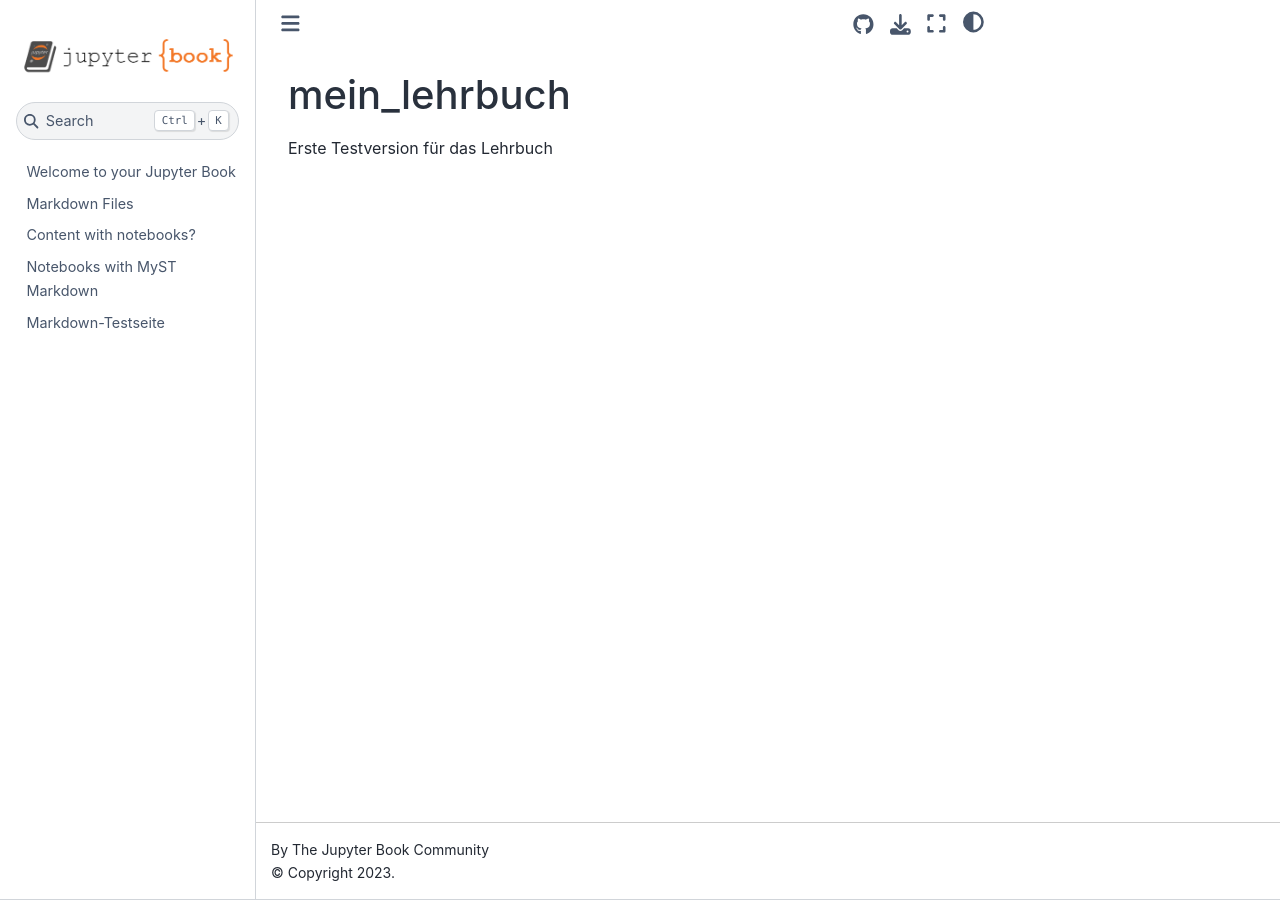
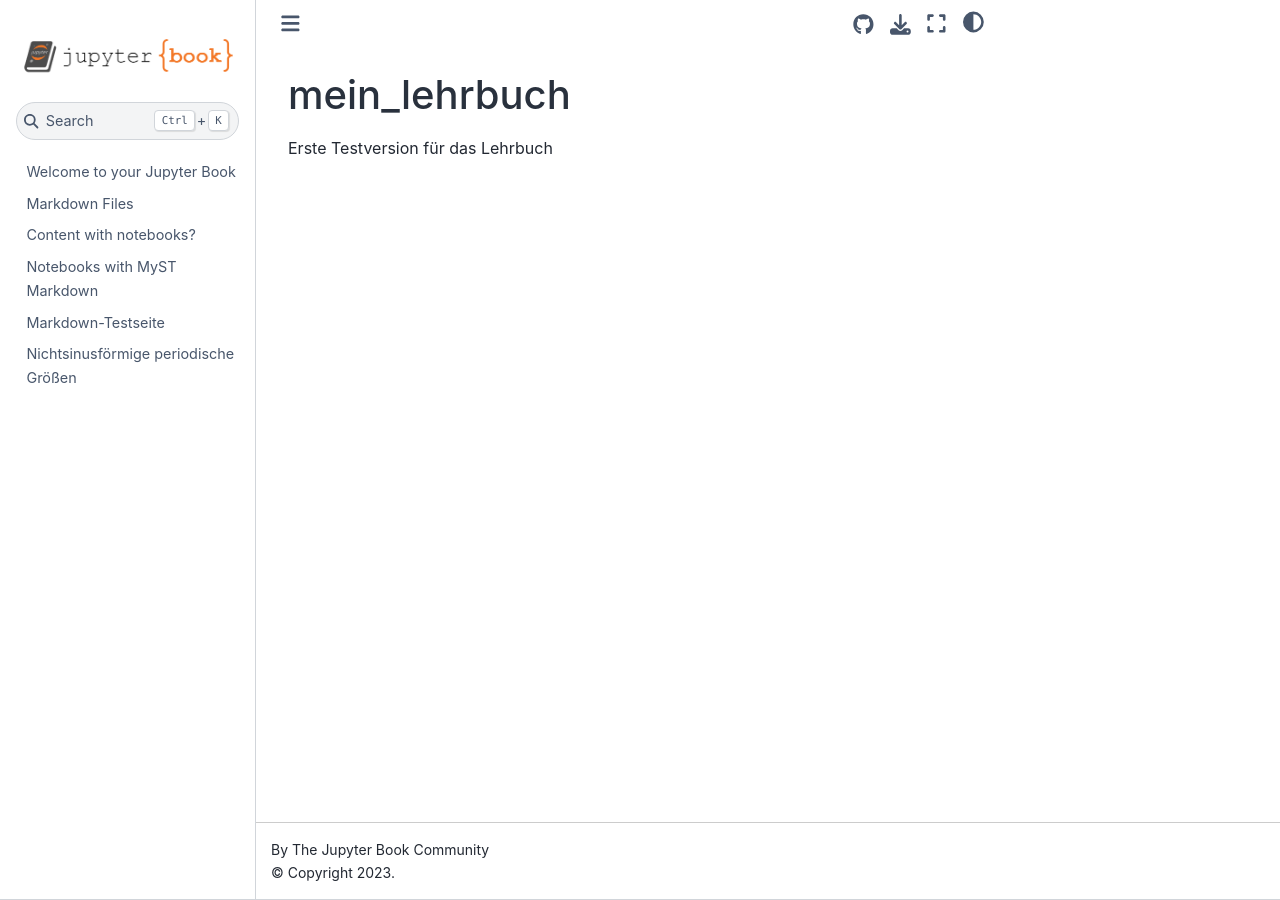
Before and after one commit to nicolaschulz/mein_lehrbuch, a Jupyter Book: the page built from README.md, in a window 1280 px wide. Built offline with Jupyter Book 1.0.4 settings and Sphinx 7.4.7 and the Sphinx Book theme 1.1.4, drawn with Linux system fonts in a browser that asks for light colours; some of the changed lines change nothing that is shown.

Commit message:
Build with Nichtsinus v1.0

```diff
--- a/_toc.yml
+++ b/_toc.yml
@@ -8,3 +8,4 @@ chapters:
 - file: notebooks
 - file: markdown-notebooks
 - file: markdown_test
+- file: nichtsinus
```
Also changed, not shown: nichtsinus.ipynb (added).
